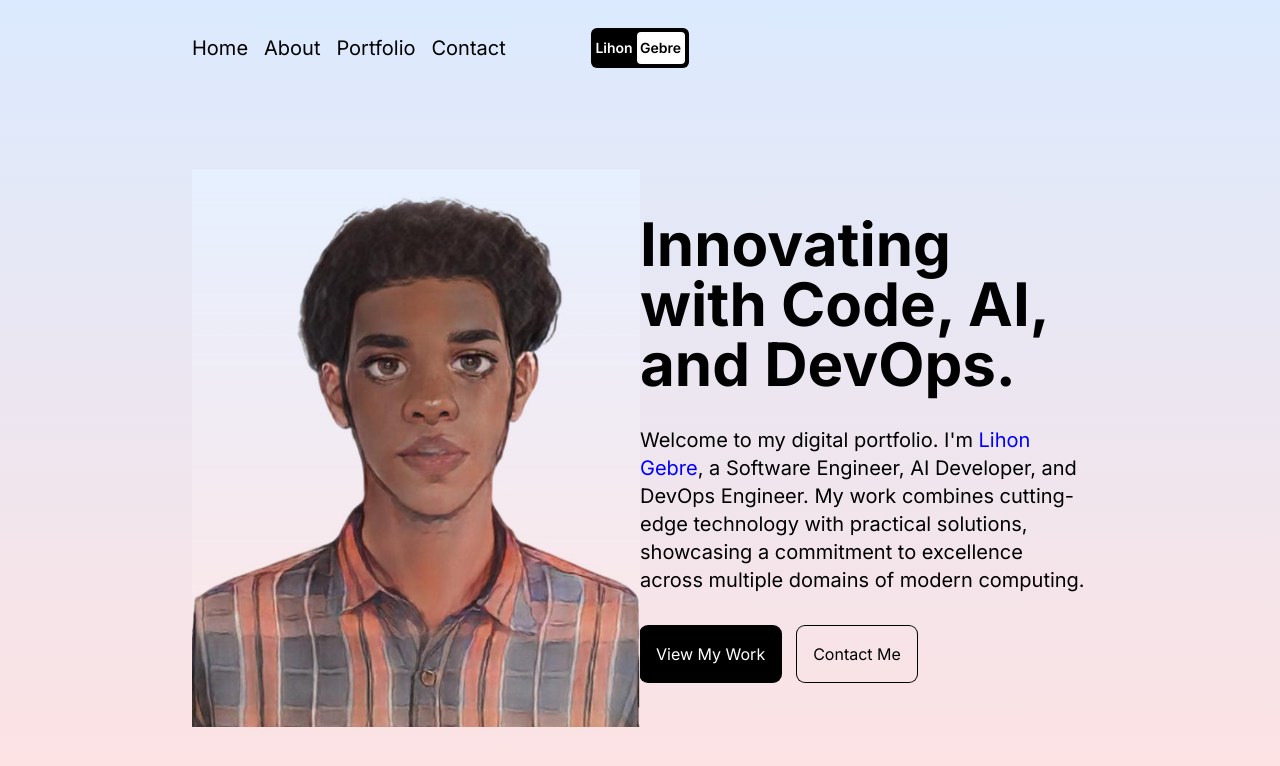
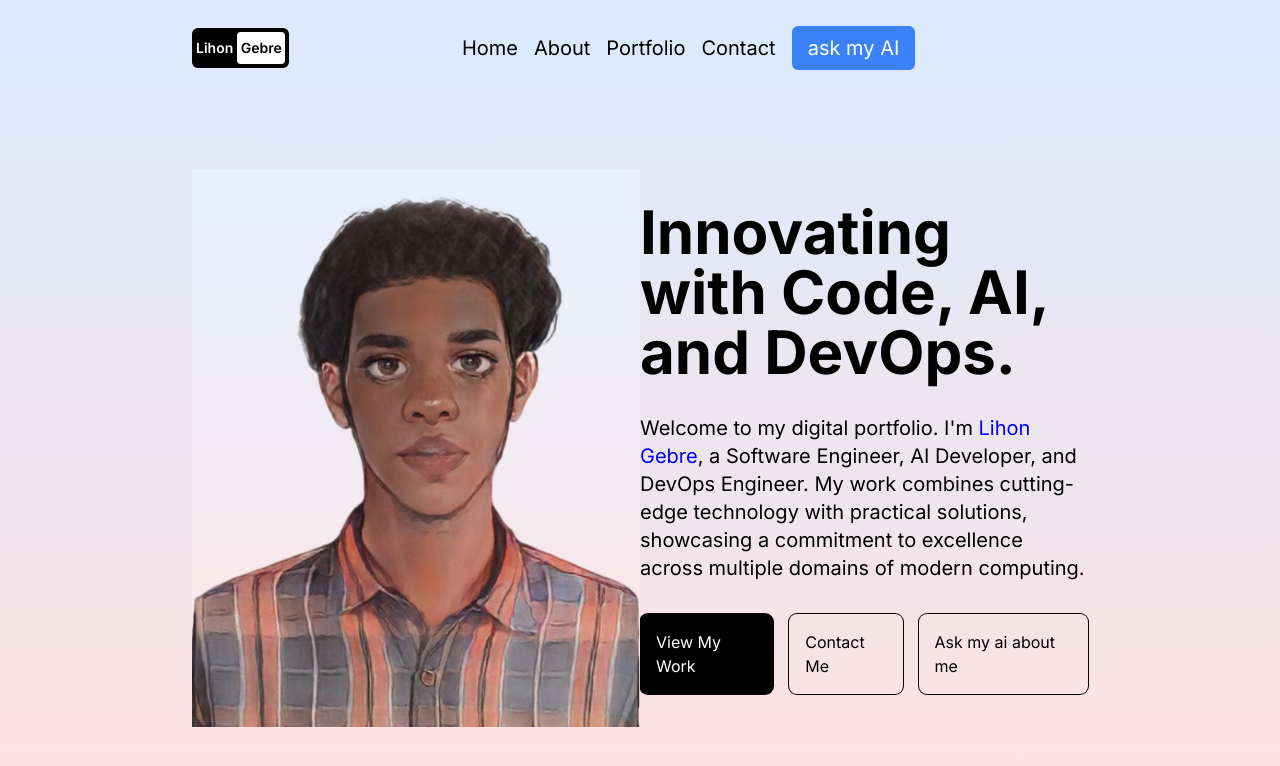
Before and after one commit to gelftheshot/portfolio, a Next.js app: page / in a window 1280 px wide. Shown: the top 766 px of the page. Built offline with nearby package versions, Linux system fonts and the light colour scheme.

Commit message:
adding ask my ai part

```diff
--- a/app/page.jsx
+++ b/app/page.jsx
@@ -41,6 +41,9 @@ const Homepage = () => {
             <Link href="/contact" className="p-4 rounded-lg ring-1 ring-black">
               Contact Me
             </Link>
+            <Link href="/contact" className="p-4 rounded-lg ring-1 ring-black">
+              Ask my ai about me
+            </Link>
           </div>
         </div>
       </div>
--- a/components/Navbar.jsx
+++ b/components/Navbar.jsx
@@ -9,6 +9,7 @@ const links = [
   { url: "/about", title: "About" },
   { url: "/portfolio", title: "Portfolio" },
   { url: "/contact", title: "Contact" },
+  { url: "/askai", title: "ask my AI" },
 ];
 
 const Navbar = () => {
@@ -39,23 +40,27 @@ const Navbar = () => {
 
   return (
     <div className="h-full flex items-center justify-between px-4 sm:px-8 md:px-12 lg:px-20 xl:px-48 text-xl">
-      <div className="hidden md:flex gap-4 w-1/3">
-        {links.map((link) => (
-          <Link href={link.url} key={link.title}>
-            {link.title}
-          </Link>
-        ))}
-      </div>
-      <div className="md:hidden lg:flex xl:w-1/3 xl:justify-center">
+      <div className="flex items-center justify-between w-full">
         <Link href="/" className="text-sm bg-black rounded-md p-1 font-semibold flex items-center justify-center">
           <span className="text-white mr-1">Lihon</span>
           <span className="w-12 h-8 rounded bg-white text-black flex items-center justify-center">
             Gebre
           </span>
         </Link>
-      </div>
-      <div className="hidden md:flex gap-4 w-1/3 justify-end">
-        {/* Add social media icons here */}
+        <div className="hidden md:flex gap-4 items-center">
+          {links.map((link) => (
+            <Link
+              href={link.url}
+              key={link.title}
+              className={link.title.toLowerCase() === "ask my ai" ? "bg-blue-500 text-white px-4 py-2 rounded-md" : ""}
+            >
+              {link.title}
+            </Link>
+          ))}
+        </div>
+        <div className="hidden md:flex gap-4">
+          {/* Add social media icons here */}
+        </div>
       </div>
       <div className="md:hidden">
         <button
@@ -87,7 +92,12 @@ const Navbar = () => {
           >
             {links.map((link) => (
               <motion.div variants={listItemVariants} key={link.title}>
-                <Link href={link.url}>{link.title}</Link>
+                <Link
+                  href={link.url}
+                  className={link.title.toLowerCase() === "ask my ai" ? "bg-blue-500 text-white px-4 py-2 rounded-md" : ""}
+                >
+                  {link.title}
+                </Link>
               </motion.div>
             ))}
           </motion.div>
```
